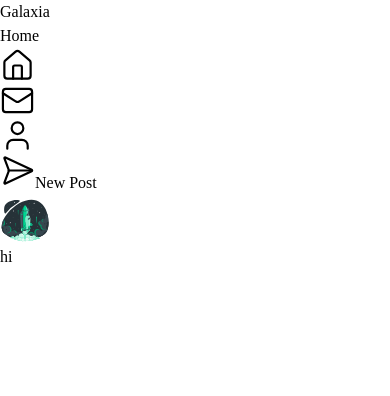
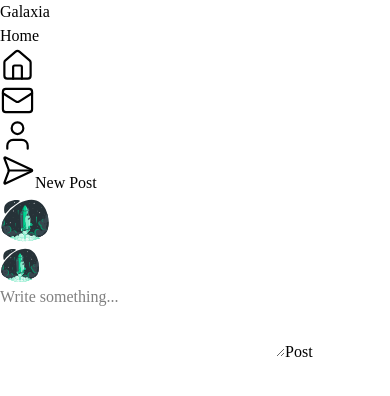
Before and after one commit to Track404/Galaxia-social-media, a React (Vite) app: page /home in a window 390 px wide. Shown: the top 396 px of the page. Built offline with nearby package versions, Linux system fonts and the light colour scheme.

Commit message:
creation of newPost for mobile

```diff
--- /dev/null
+++ b/src/components/Navbar.jsx
@@ -0,0 +1,62 @@
+import { House } from 'lucide-react';
+import { Mail } from 'lucide-react';
+import { User } from 'lucide-react';
+import { SendHorizonal } from 'lucide-react';
+import rocket from '../assets/loginSvg.svg';
+
+function Navbar() {
+  return (
+    <>
+      <nav className="flex flex-col items-center bg-emerald-50 h-screen p-2 max-w-[20vw] shadow-xl   ">
+        <div className="flex flex-col items-center md:flex-row  mb-6 ">
+          <h1 className="text-sm  md:text-4xl font-semibold md:block  ">
+            Galaxia
+          </h1>
+
+          <h1 className="text-2xl  md:text-4xl font-medium text-emerald-400 ">
+            Home
+          </h1>
+        </div>
+        <div className="flex flex-col gap-2 ">
+          <House
+            size="35"
+            strokeWidth="1.5"
+            className="hover:text-emerald-400"
+          />
+          <Mail
+            size="35"
+            strokeWidth="1.5"
+            className="hover:text-emerald-400"
+          />
+          <User
+            size="35"
+            strokeWidth="1.5"
+            className="hover:text-emerald-400"
+          />
+          <div className=" group relative ">
+            <button className="mt-5 ">
+              <SendHorizonal
+                size="35"
+                strokeWidth="1.5"
+                className=" transform transition-transform duration-300 hover:scale-125 hover:text-emerald-400 relative"
+              />
+            </button>
+            <span className="absolute bottom-14 left-1/2 transform -translate-x-1/2 z-20 px-4 py-2 text-sm font-bold text-white bg-gray-900 rounded-lg shadow-lg transition-transform duration-300 ease-in-out scale-0 group-hover:scale-100">
+              New Post
+            </span>
+          </div>
+        </div>
+        <div className="absolute bottom-5">
+          <img
+            src={rocket}
+            className="border-1 p-1 rounded-full hover:border-emerald-400"
+            width="50"
+            alt=""
+          />
+        </div>
+      </nav>
+    </>
+  );
+}
+
+export default Navbar;
--- a/src/pages/HomePage.jsx
+++ b/src/pages/HomePage.jsx
@@ -1,61 +1,38 @@
-import { House } from 'lucide-react';
-import { Mail } from 'lucide-react';
-import { User } from 'lucide-react';
-import { SendHorizonal } from 'lucide-react';
+import Navbar from '../components/Navbar';
 import rocket from '../assets/loginSvg.svg';
 function HomePage() {
   return (
     <div className="flex">
-      <nav className="flex flex-col items-center bg-emerald-50 h-screen p-2 max-w-[20vw] shadow-2xl   ">
-        <div className="flex flex-col items-center md:flex-row  mb-6 ">
-          <h1 className="text-sm  md:text-4xl font-semibold md:block  ">
-            Galaxia
-          </h1>
-
-          <h1 className="text-2xl  md:text-4xl font-medium text-emerald-400 ">
-            Home
-          </h1>
-        </div>
-        <div className="flex flex-col gap-2 ">
-          <House
-            size="35"
-            strokeWidth="1.5"
-            className="hover:text-emerald-400"
-          />
-          <Mail
-            size="35"
-            strokeWidth="1.5"
-            className="hover:text-emerald-400"
-          />
-          <User
-            size="35"
-            strokeWidth="1.5"
-            className="hover:text-emerald-400"
-          />
-          <div className=" group relative ">
-            <button className="mt-5 ">
-              <SendHorizonal
-                size="35"
-                strokeWidth="1.5"
-                className=" transform transition-transform duration-300 hover:scale-125 hover:text-emerald-400 relative"
-              />
-            </button>
-            <span className="absolute bottom-14 left-1/2 transform -translate-x-1/2 z-20 px-4 py-2 text-sm font-bold text-white bg-gray-900 rounded-lg shadow-lg transition-transform duration-300 ease-in-out scale-0 group-hover:scale-100">
-              New Post
-            </span>
-          </div>
-        </div>
-        <div className="absolute bottom-5">
+      <Navbar />
+      <div className="w-full">
+        <div className=" flex items-center gap-3 shadow-sm  p-3">
           <img
             src={rocket}
-            className="border-1 p-1 rounded-full hover:border-emerald-400"
-            width="50"
+            className="border-1 p-1 mb-20 rounded-full hover:border-emerald-400"
+            width="40"
             alt=""
           />
+          <form className="flex flex-col gap-2">
+            <textarea
+              name="post"
+              id="post"
+              rows="3"
+              cols="30"
+              className="w-full p-3 border border-gray-300 rounded-lg shadow-sm focus:outline-none focus:ring-1 focus:ring-emerald-400 focus:border-emerald-400 bg-white text-gray-900 placeholder-gray-400"
+              placeholder="Write something..."
+            ></textarea>
+
+            <button
+              type="submit"
+              className="self-end w-16  xl:w-30 relative inline-flex items-center justify-center overflow-hidden rounded-md bg-emerald-400 backdrop-blur-lg text-base font-semibold text-white transition-all duration-300 ease-in-out hover:scale-110 hover:shadow-xl hover:shadow-gray-600/50 border border-white/20"
+            >
+              <span className="text-md">Post</span>
+              <div className="absolute inset-0 flex h-full w-full justify-center [transform:skew(-13deg)_translateX(-100%)] group-hover/button:duration-1000 group-hover/button:[transform:skew(-13deg)_translateX(100%)]">
+                <div className="relative h-full w-10 bg-white/20"></div>
+              </div>
+            </button>
+          </form>
         </div>
-      </nav>
-      <div>
-        <h1>hi</h1>
       </div>
       <div></div>
     </div>
```
